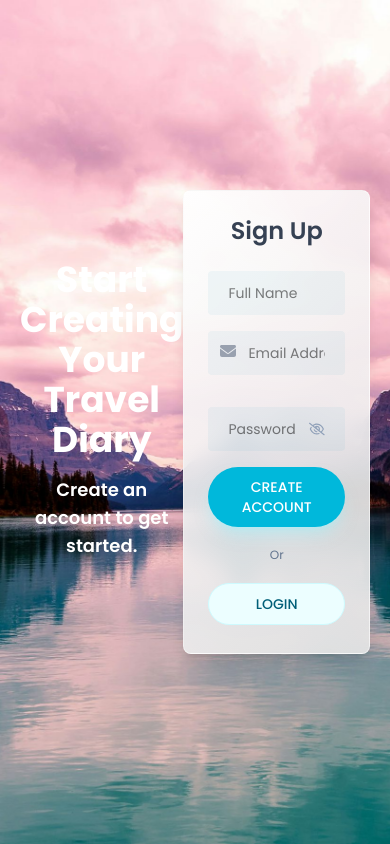
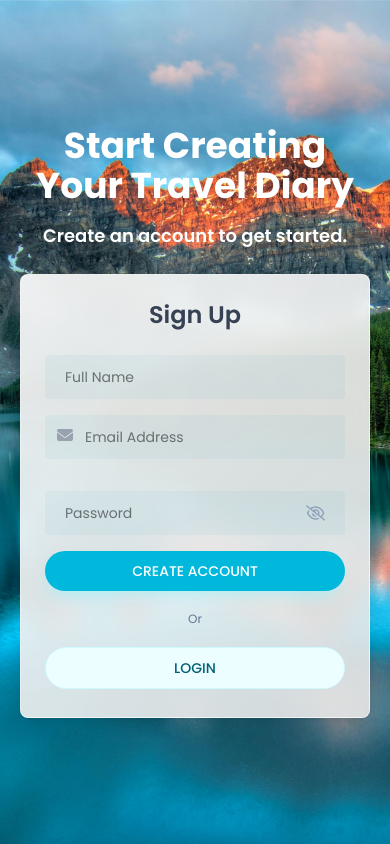
Before and after one commit to Shuchi99/Travel-Diary, a React (Vite) app in the folder frontend/travel-app/: page /#/signup in a window 390 px wide. Built offline with nearby package versions, Linux system fonts and the light colour scheme; the HTML template or start-up script is replaced by a standard one.

Commit message:
Optimized login and sign-up pages for mobile view

```diff
--- a/frontend/travel-app/src/pages/Auth/Login.jsx
+++ b/frontend/travel-app/src/pages/Auth/Login.jsx
@@ -45,12 +45,13 @@ const Login = () => {
   };
 
   return (
-    <div className='h-screen flex items-center justify-center bg-cover bg-center px-5 lg:px-20' style={loginStyle}>
+    <div className='h-screen flex flex-col lg:flex-row items-center justify-center bg-cover bg-center px-5 lg:px-20' style={loginStyle}>
       <div className='w-full lg:w-1/2 text-white text-center lg:text-left mb-6 lg:mb-0'>
         <h2 className='text-4xl lg:text-5xl font-bold mb-4'>Welcome Back</h2>
         <p className='text-lg font-semibold'>Record your travel experiences and memories in your personal travel journal.</p>
       </div>
-      <div className='w-full max-w-md lg:w-1/2 bg-white p-6 lg:p-10 rounded-lg shadow-lg relative overflow-hidden' style={{ background: "linear-gradient(135deg, rgba(255,255,255,0.9) 0%, rgba(230,230,230,0.9) 100%)", backdropFilter: "blur(10px)", border: "1px solid rgba(255,255,255,0.5)" }}>
+      <div className='w-full max-w-md lg:w-1/2 bg-white p-6 lg:p-10 rounded-lg shadow-lg relative overflow-hidden'
+      style={{ background: "linear-gradient(135deg, rgba(255,255,255,0.9) 0%, rgba(230,230,230,0.9) 100%)", backdropFilter: "blur(10px)", border: "1px solid rgba(255,255,255,0.5)" }}>
         <h2 className='text-2xl font-semibold text-center mb-6 text-gray-700 relative z-10'>Sign In</h2>
         <form onSubmit={handleLogin} className='relative z-10'>
           <div className='relative mb-4'>
--- a/frontend/travel-app/src/pages/Auth/SignUp.jsx
+++ b/frontend/travel-app/src/pages/Auth/SignUp.jsx
@@ -4,7 +4,7 @@ import {useNavigate} from 'react-router-dom'
 import { validateEmail } from '../../utils/helper';
 import axiosInstance from '../../utils/axiosinstance';
 import { FaEnvelope } from 'react-icons/fa6';
-import bgSignup from "../../assets/images/bg-signup.jpg";
+import bgSignup from "../../assets/images/bg-signup1.jpg";
 
 const loginStyle = {
   backgroundImage: `url(${bgSignup})`,
@@ -56,7 +56,7 @@ const SignUp = () => {
   };
 
   return (
-    <div className='h-screen flex items-center justify-center bg-cover bg-center px-5 lg:px-20' style={loginStyle}>
+    <div className='h-screen flex flex-col lg:flex-row items-center justify-center bg-cover bg-center px-5 lg:px-20' style={loginStyle}>
       <div className='w-full lg:w-1/2 text-white text-center lg:text-left mb-6 lg:mb-0'>
         <h2 className='text-4xl lg:text-5xl font-bold mb-4'>Start Creating Your Travel Diary</h2>
         <p className='text-lg font-semibold'>Create an account to get started.</p>
```
Also changed, not shown: frontend/travel-app/src/assets/images/bg-signup1.jpg (added).
